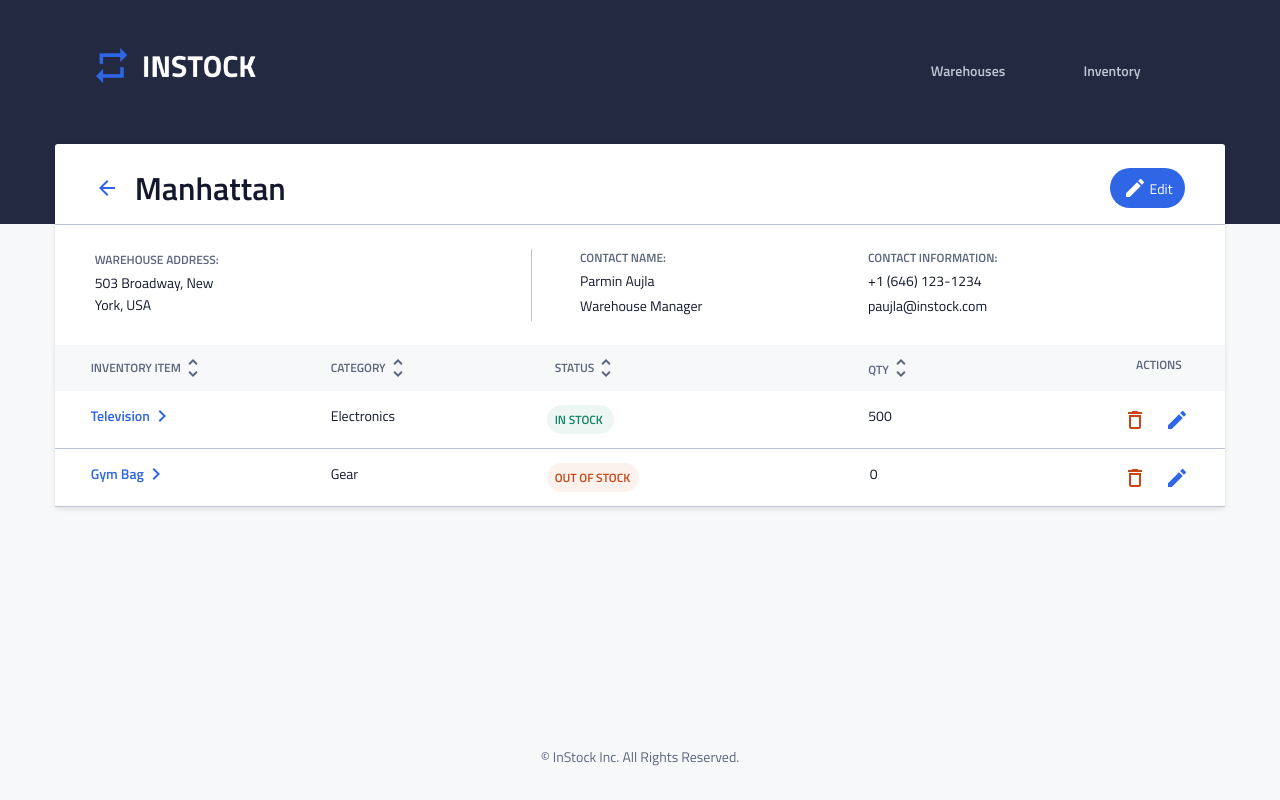
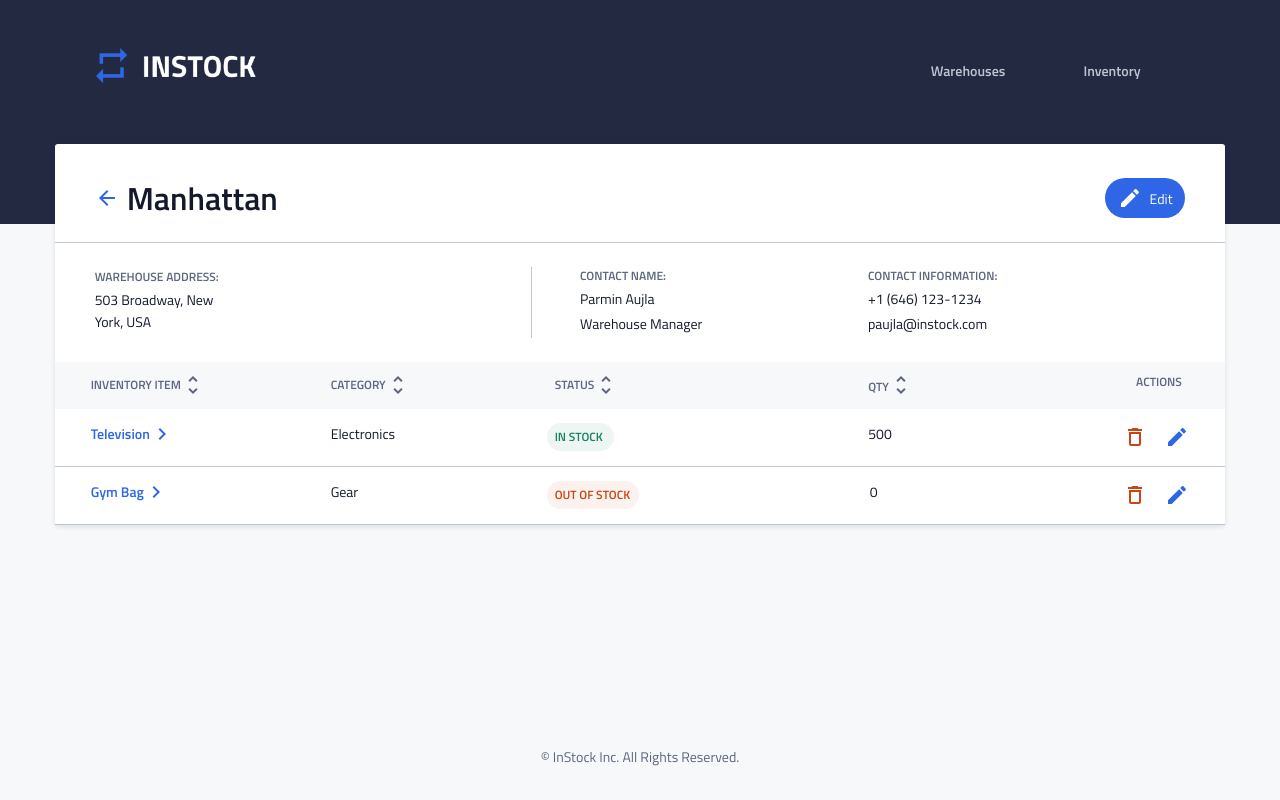
Before and after one commit to auditie/InStock-Client, a React (Create React App) app: page /warehouses/1 in a window 1280 px wide. Built offline with nearby package versions, Linux system fonts and the light colour scheme; no server answers.

Commit message:
fixing header

```diff
--- a/src/components/WarehouseDetails/WarehouseDetails.js
+++ b/src/components/WarehouseDetails/WarehouseDetails.js
@@ -13,8 +13,10 @@ const WarehouseDetails = (props) =>{
     <div className='single-warehouse'>
     <section>
       <header className='single-warehouse__header'>
+      <div className='single-warehouse__title-arrow'>
         <img src={backArrow} alt='back arrow' />
         <h1 className='single-warehouse__title'>{name}</h1>
+      </div>
         <div className='single-warehouse__edit'>
           <img className='single-warehouse__edit-image' src={edit} alt='edit icon' />
           <p className='single-warehouse__edit-word'>Edit</p>
--- a/src/components/WarehouseDetails/WarehouseDetails.scss
+++ b/src/components/WarehouseDetails/WarehouseDetails.scss
@@ -19,33 +19,30 @@ h4 {
 .single-warehouse {
     display: flex;
     flex-direction: column;
-    // @include mixins.card;
-
-    // @include mixins.tablet {
-    //     top: 10%;
-    // }
-
-    // @include mixins.desktop {
-    //     top: 9.5%;
-    // }
 
     &__header {
         display: flex;
+        justify-content: space-between;
         align-items: center;
-        padding: 1.5rem 1.5rem 1rem 1.5rem;
+        padding: 1.5rem;
         border-bottom: solid 1px variables.$Cloud;
 
         @include mixins.tablet {
-            padding: 1.5rem 2.25rem 1rem 2.25rem;
+            padding: 2rem 2.25rem 2rem 2.25rem;
+            margin-top: 0.6rem;
         }
 
         @include mixins.desktop {
-            padding: 1.5rem 2.5rem 1rem 2.5rem;
+            padding: 1.5rem 2.5rem;
         }
     }
 
+    &__title-arrow {
+        display: flex;
+    }
+
     &__title {
-        margin: 0rem 6.5rem 0rem 1rem;
+        margin: 0rem 0rem 0rem 0.5rem;
     }
 
     &__edit {
```
